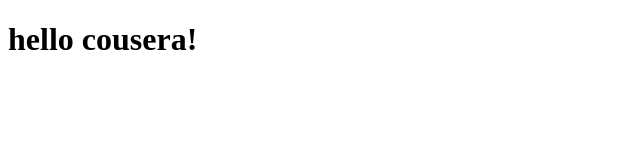
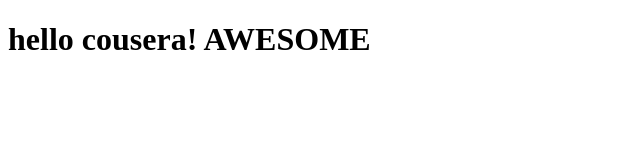
Before and after one commit to bTomat/HTMLstuff, a plain HTML site: page site/index.html in a window 1280 px wide. Shown: the whole page, without its empty margins (0-640 px from the left). Drawn offline with Linux system fonts and the light colour scheme.

Commit message:
Small addition to our page content

```diff
--- a/site/index.html
+++ b/site/index.html
@@ -4,6 +4,6 @@
 	<title>HELLO COUSEREA!!!</title>
 </head>
 <body>
-<h1>hello cousera!</h1>
+<h1>hello cousera! AWESOME </h1>
 </body>
 </html>
```
